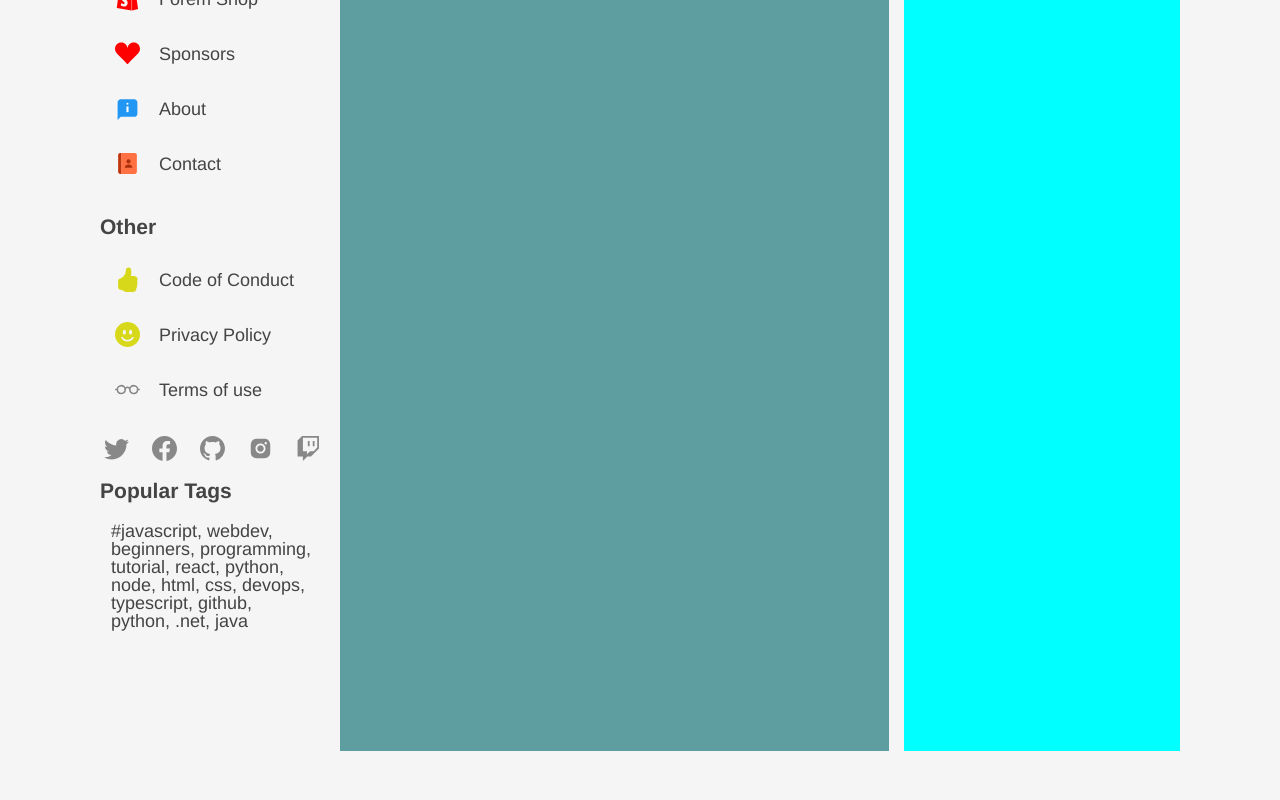
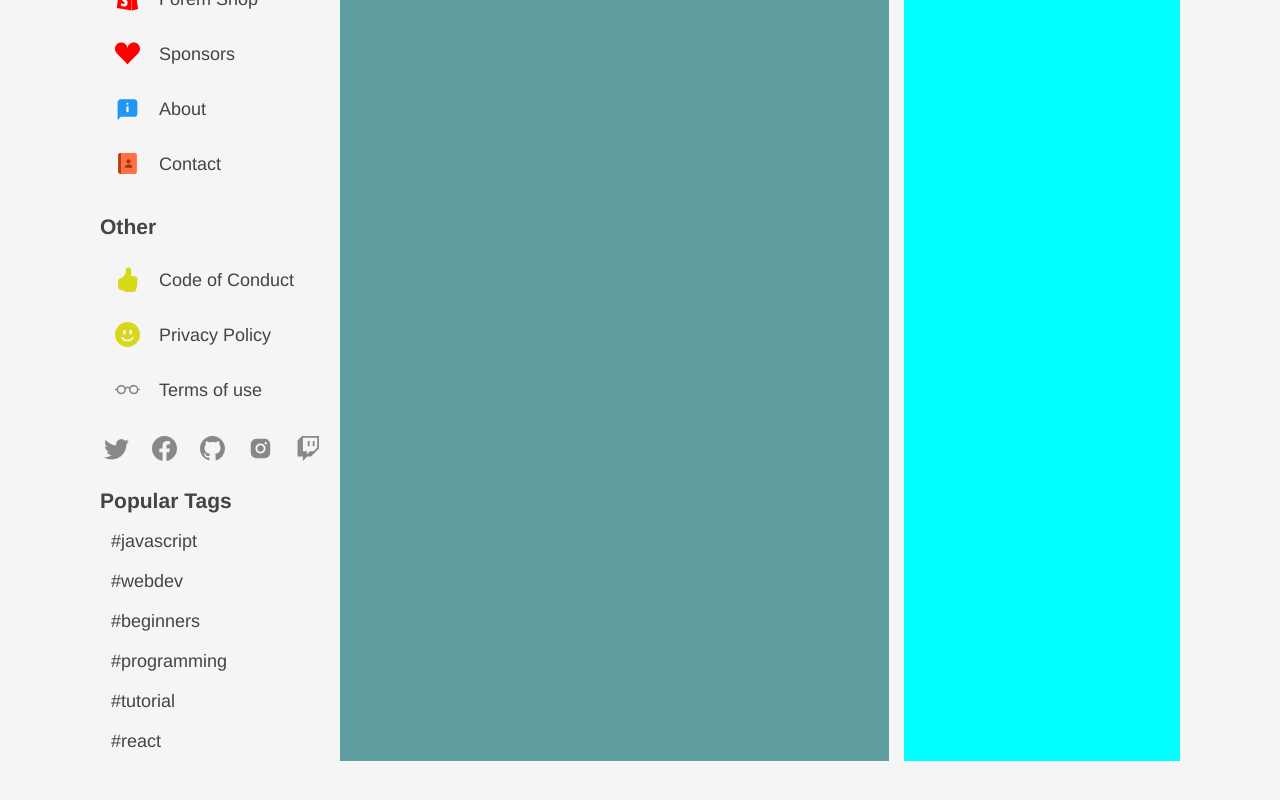
Before and after one commit to NwaguChima/Dev.to_remake, a React (Create React App) app: page / in a window 1280 px wide. Shown: the part 884-1684 px from the top of the page. Built offline with nearby package versions, Linux system fonts and the light colour scheme.

Commit message:
completed popular tags styling, started newbie community

```diff
--- a/src/components/Main/LeftContent/PopularTags/PopularTags.module.scss
+++ b/src/components/Main/LeftContent/PopularTags/PopularTags.module.scss
@@ -1,12 +1,17 @@
 @use "../../../../Styles/variables.scss" as varr;
 
+.popular_tags__container {
+  margin-top: 1rem;
+}
+
 .tags__list {
-  //   background-color: aquamarine;
   height: 25rem;
   overflow: scroll;
 
   ul {
     margin-top: 1rem;
+    display: flex;
+    flex-direction: column;
   }
 
   li {
@@ -28,5 +33,6 @@
   li:hover,
   li:active {
     background-color: varr.$hover_bg;
+    color: varr.$main_blue;
   }
 }
--- a/src/components/Main/LeftContent/PopularTags/PopularTags.tsx
+++ b/src/components/Main/LeftContent/PopularTags/PopularTags.tsx
@@ -2,7 +2,22 @@ import React from "react";
 import styles from "./PopularTags.module.scss";
 
 let tags = [
-  "javascript, webdev, beginners, programming, tutorial, react, python, node, html, css, devops, typescript, github, python, .net, java",
+  "javascript",
+  "webdev",
+  "beginners",
+  "programming",
+  "tutorial",
+  "react",
+  "python",
+  "node",
+  "html",
+  "css",
+  "devops",
+  "typescript",
+  "github",
+  "python",
+  ".net",
+  "java",
 ];
 
 const PopularTags = () => {
```
Also changed, not shown: src/assets/communityLogo.png (added), src/components/Main/LeftContent/NewbieComm/NewbieComm.module.scss (added), src/components/Main/LeftContent/NewbieComm/NewbieComm.tsx (added).
